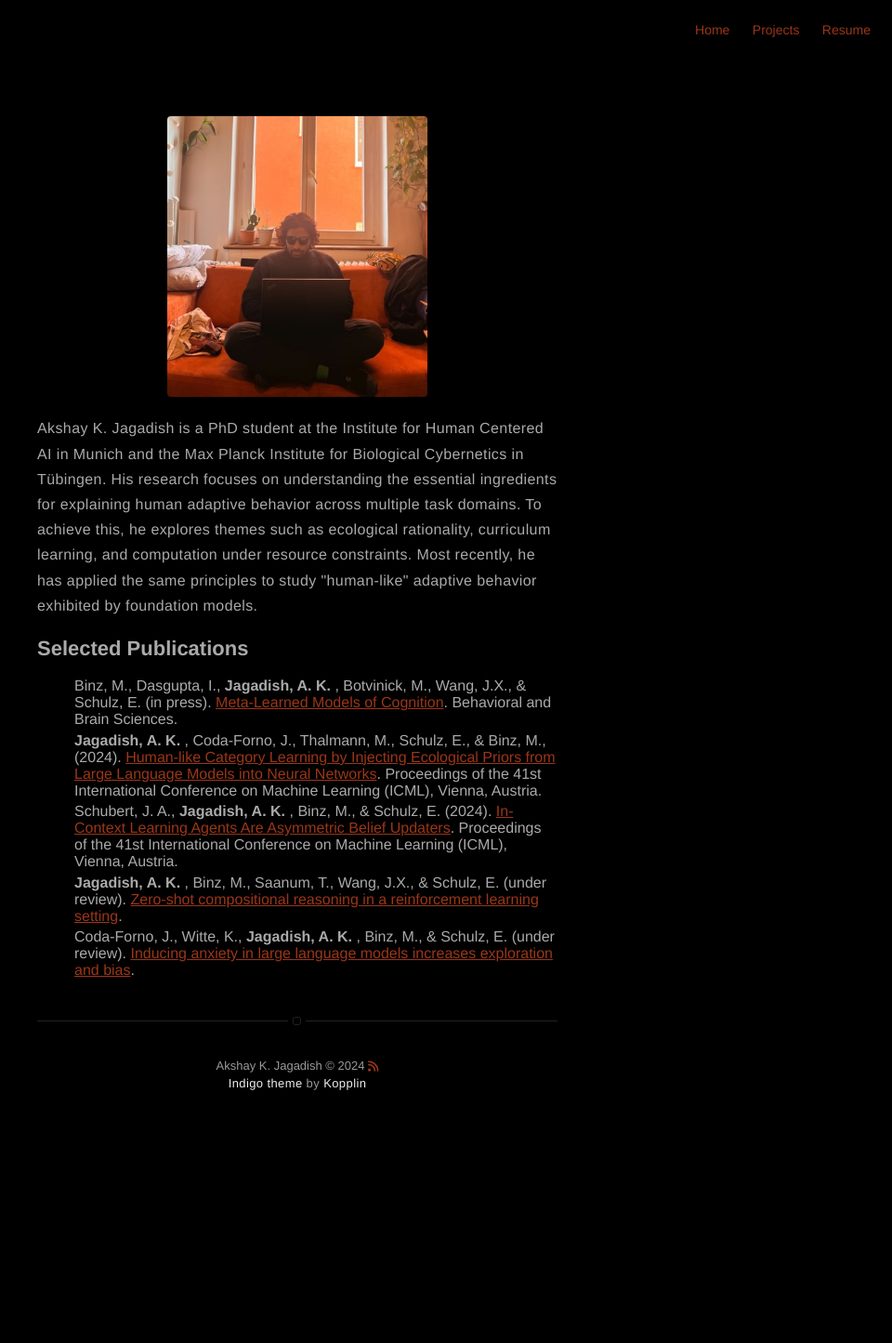
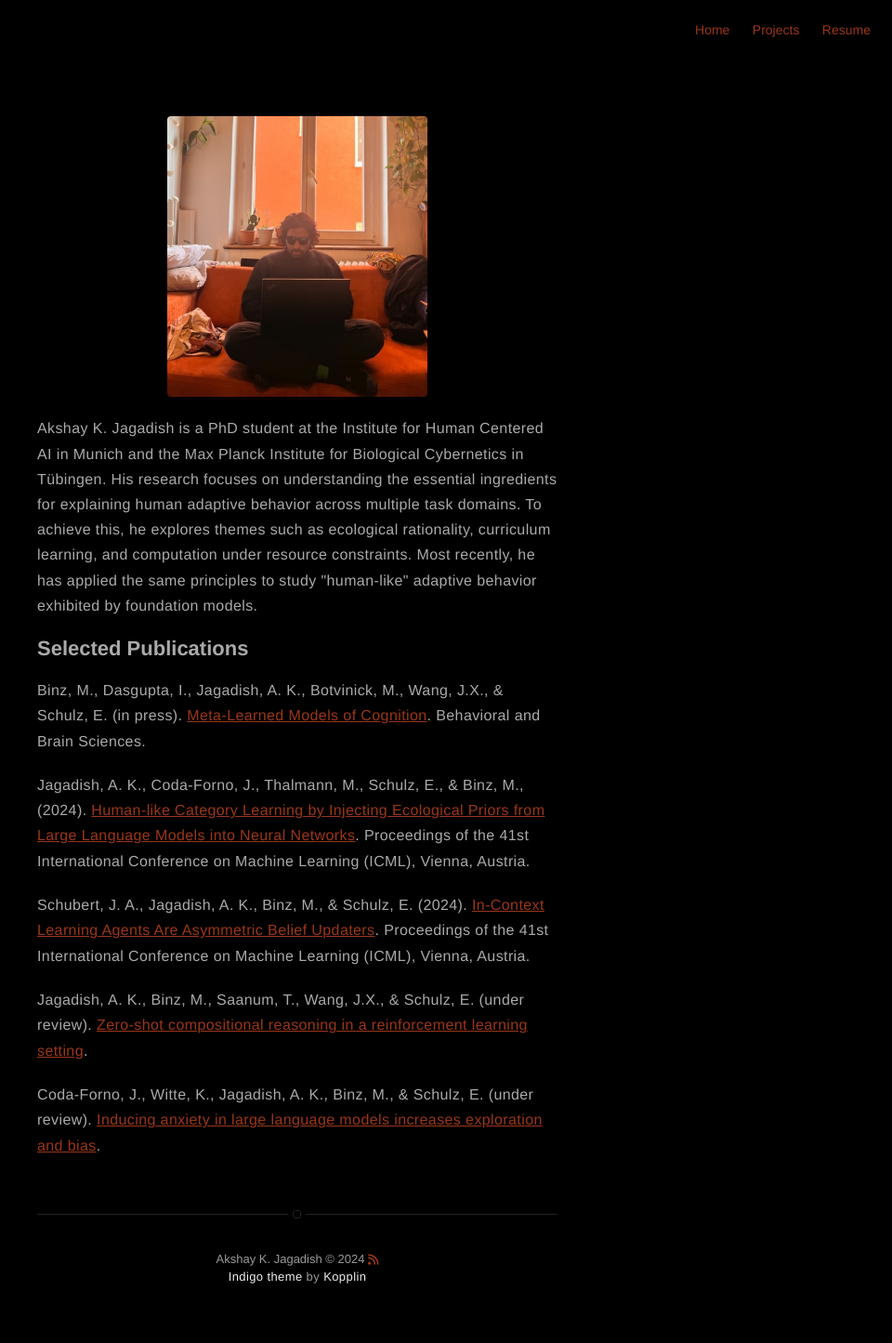
Before and after one commit to akjagadish/akjagadish.github.io, a Jekyll site: the page built from about.md, in a window 1280 px wide. Shown: the whole page at 93% size, without its empty margins (320-1280 px from the left). Built offline with Jekyll 4.4.1, drawn with Linux system fonts in a browser that asks for light colours; nearby versions of some CDN libraries; before the commit the page ends 1237 px from its top, so only the background shows below that.

Commit message:
font and spacing similar to text above

```diff
--- a/about.md
+++ b/about.md
@@ -8,12 +8,12 @@
 
 <h2>Selected Publications</h2>
 
-<ul>
-	Binz, M., Dasgupta, I., <b> Jagadish, A. K. </b>, Botvinick, M., Wang, J.X., & Schulz, E. (in press).  <a href="https://arxiv.org/abs/2304.06729/">Meta-Learned Models of Cognition</a>. Behavioral and Brain Sciences. <span style="vertical-align:-25%"> </span><br>
-	<b> Jagadish, A. K. </b>, Coda-Forno, J., Thalmann, M., Schulz, E., &  Binz, M., (2024). <a href="https://arxiv.org/abs/2402.01821">Human-like Category Learning by Injecting Ecological Priors from Large Language Models into Neural Networks</a>. Proceedings of the 41st International Conference on Machine Learning (ICML), Vienna, Austria. <span style="vertical-align:-25%"> </span><br>
-	Schubert, J. A., <b> Jagadish, A. K. </b>, Binz, M., & Schulz, E. (2024). <a href="https://arxiv.org/abs/2402.03969">In-Context Learning Agents Are Asymmetric Belief Updaters</a>. Proceedings of the 41st International Conference on Machine Learning (ICML), Vienna, Austria. <span style="vertical-align:-25%"> </span><br>
-	<b> Jagadish, A. K. </b>, Binz, M., Saanum, T., Wang, J.X., & Schulz, E. (under review). <a href="https://osf.io/preprints/psyarxiv/ymve5">Zero-shot compositional reasoning in a reinforcement learning setting</a>. <span style="vertical-align:-25%"> </span><br>
-	Coda-Forno, J.,  Witte, K., <b> Jagadish, A. K. </b>, Binz, M., & Schulz, E. (under review). <a href="https://arxiv.org/abs/2304.11111">Inducing anxiety in large language models increases exploration and bias</a>. <span style="vertical-align:-25%"> </span><br>
-</ul>
+<p>
+	Binz, M., Dasgupta, I., <b>Jagadish, A. K.</b>, Botvinick, M., Wang, J.X., & Schulz, E. (in press). <a href="https://arxiv.org/abs/2304.06729/">Meta-Learned Models of Cognition</a>. Behavioral and Brain Sciences. <span style="vertical-align:-75%"></span><br>
+	<b>Jagadish, A. K.</b>, Coda-Forno, J., Thalmann, M., Schulz, E., & Binz, M., (2024). <a href="https://arxiv.org/abs/2402.01821">Human-like Category Learning by Injecting Ecological Priors from Large Language Models into Neural Networks</a>. Proceedings of the 41st International Conference on Machine Learning (ICML), Vienna, Austria. <span style="vertical-align:-75%"></span><br>
+	Schubert, J. A., <b>Jagadish, A. K.</b>, Binz, M., & Schulz, E. (2024). <a href="https://arxiv.org/abs/2402.03969">In-Context Learning Agents Are Asymmetric Belief Updaters</a>. Proceedings of the 41st International Conference on Machine Learning (ICML), Vienna, Austria. <span style="vertical-align:-75%"></span><br>
+	<b>Jagadish, A. K.</b>, Binz, M., Saanum, T., Wang, J.X., & Schulz, E. (under review). <a href="https://osf.io/preprints/psyarxiv/ymve5">Zero-shot compositional reasoning in a reinforcement learning setting</a>. <span style="vertical-align:-75%"></span><br>
+	Coda-Forno, J., Witte, K., <b>Jagadish, A. K.</b>, Binz, M., & Schulz, E. (under review). <a href="https://arxiv.org/abs/2304.11111">Inducing anxiety in large language models increases exploration and bias</a>. <span style="vertical-align:-75%"></span><br>
+</p>
 
 <!-- <li><a href="https://osf.io/preprints/psyarxiv/j7fwb">“Chat-GPT on the Couch”: Mitigating State Anxiety in Large Language Models via Mindfulness-based Relaxation Techniques</a></li> -->
```
